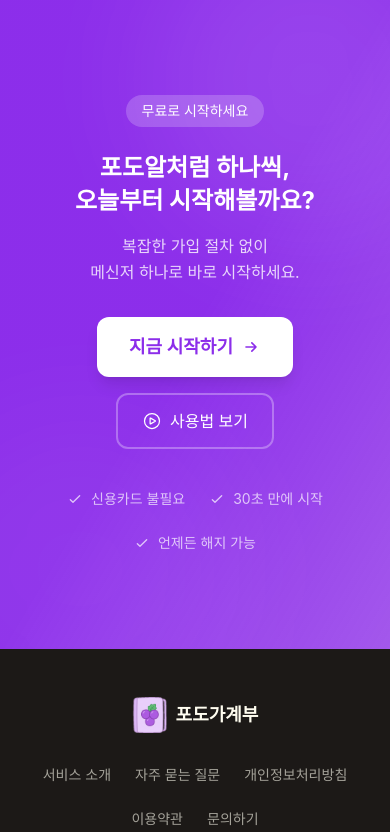
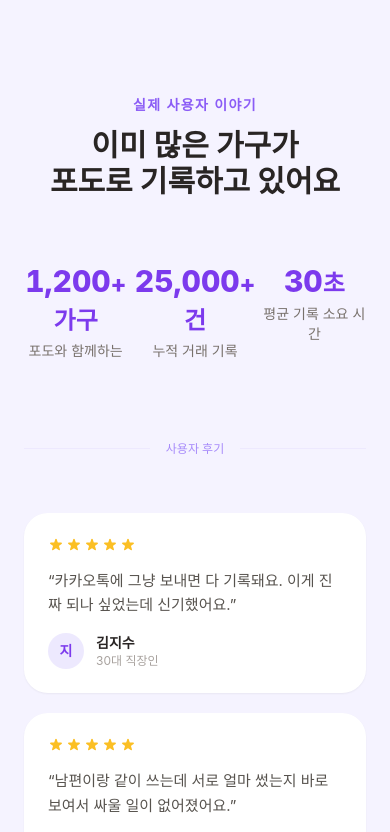
Before and after one commit to YYong91/podo-budget, a Next.js app: page / in a window 390 px wide. Shown: the part 5880-6712 px from the top of the page. Built offline with nearby package versions, Linux system fonts and the light colour scheme; a web font is replaced by a local one.

Commit message:
feat: add SocialProofSection with scroll-triggered animation
Introduce new section with scroll-based flag and count-up animation.

Co-authored-by: Seungyong Kim <66111244+YYong91@users.noreply.github.com>

```diff
--- a/app/page.tsx
+++ b/app/page.tsx
@@ -4,6 +4,7 @@ import { MessengerSection } from "@/components/landing/messenger-section"
 import { SharedSection } from "@/components/landing/shared-section"
 import { InsightsSection } from "@/components/landing/insights-section"
 import { FeaturesSection } from "@/components/landing/features-section"
+import { SocialProofSection } from "@/components/landing/social-proof-section"
 import { CTAFooter } from "@/components/landing/cta-footer"
 
 export default function LandingPage() {
@@ -15,6 +16,7 @@ export default function LandingPage() {
       <SharedSection />
       <InsightsSection />
       <FeaturesSection />
+      <SocialProofSection />
       <CTAFooter />
     </main>
   )
--- /dev/null
+++ b/components/landing/social-proof-section.tsx
@@ -0,0 +1,182 @@
+"use client"
+
+import { useEffect, useRef, useState } from "react"
+
+function useCountUp(target: number, duration = 2000, started = false) {
+  const [value, setValue] = useState(0)
+
+  useEffect(() => {
+    if (!started) return
+    setValue(0)
+    const startTime = performance.now()
+
+    const tick = (now: number) => {
+      const elapsed = now - startTime
+      const progress = Math.min(elapsed / duration, 1)
+      // easeOut cubic
+      const eased = 1 - Math.pow(1 - progress, 3)
+      setValue(Math.floor(eased * target))
+      if (progress < 1) requestAnimationFrame(tick)
+    }
+
+    requestAnimationFrame(tick)
+  }, [started, target, duration])
+
+  return value
+}
+
+const stats = [
+  { value: 1200, suffix: "+ 가구", label: "포도와 함께하는" },
+  { value: 25000, suffix: "+ 건", label: "누적 거래 기록" },
+  { value: 30, suffix: "초", label: "평균 기록 소요 시간" },
+]
+
+const reviews = [
+  {
+    name: "김지수",
+    role: "30대 직장인",
+    comment: "카카오톡에 그냥 보내면 다 기록돼요. 이게 진짜 되나 싶었는데 신기했어요.",
+    stars: 5,
+    avatar: "지",
+    avatarBg: "bg-violet-100 text-violet-600",
+  },
+  {
+    name: "박민준",
+    role: "신혼부부",
+    comment: "남편이랑 같이 쓰는데 서로 얼마 썼는지 바로 보여서 싸울 일이 없어졌어요.",
+    stars: 5,
+    avatar: "민",
+    avatarBg: "bg-emerald-100 text-emerald-600",
+  },
+  {
+    name: "이서연",
+    role: "대학원생",
+    comment: "월말에 '이번달 어디다 썼지?'가 사라졌어요. 30초도 안 걸려요.",
+    stars: 5,
+    avatar: "서",
+    avatarBg: "bg-amber-100 text-amber-600",
+  },
+]
+
+export function SocialProofSection() {
+  const sectionRef = useRef<HTMLDivElement>(null)
+  const [inView, setInView] = useState(false)
+
+  useEffect(() => {
+    const el = sectionRef.current
+    if (!el) return
+    const observer = new IntersectionObserver(
+      ([entry]) => {
+        if (entry.isIntersecting) {
+          setInView(true)
+          observer.disconnect()
+        }
+      },
+      { threshold: 0.25 }
+    )
+    observer.observe(el)
+    return () => observer.disconnect()
+  }, [])
+
+  const count0 = useCountUp(stats[0].value, 2000, inView)
+  const count1 = useCountUp(stats[1].value, 2000, inView)
+  const count2 = useCountUp(stats[2].value, 1600, inView)
+
+  const counts = [count0, count1, count2]
+
+  return (
+    <section
+      ref={sectionRef}
+      className="w-full bg-violet-50 py-24"
+    >
+      <div className="mx-auto max-w-5xl px-6">
+
+        {/* Heading */}
+        <div
+          className="mb-16 text-center"
+          style={{
+            opacity: inView ? 1 : 0,
+            transform: inView ? "translateY(0)" : "translateY(24px)",
+            transition: "opacity 0.6s ease-out, transform 0.6s ease-out",
+          }}
+        >
+          <p className="mb-3 text-sm font-semibold uppercase tracking-widest text-violet-500">
+            실제 사용자 이야기
+          </p>
+          <h2 className="text-3xl font-bold text-stone-800 sm:text-4xl">
+            이미 많은 가구가<br className="sm:hidden" /> 포도로 기록하고 있어요
+          </h2>
+        </div>
+
+        {/* Stats */}
+        <div className="mb-20 grid grid-cols-3 gap-4 sm:gap-8">
+          {stats.map((stat, i) => (
+            <div
+              key={i}
+              className="flex flex-col items-center gap-1 text-center"
+              style={{
+                opacity: inView ? 1 : 0,
+                transform: inView ? "translateY(0)" : "translateY(20px)",
+                transition: `opacity 0.6s ease-out ${i * 0.1}s, transform 0.6s ease-out ${i * 0.1}s`,
+              }}
+            >
+              <span className="text-3xl font-extrabold tabular-nums text-violet-600 sm:text-5xl">
+                {counts[i].toLocaleString("ko-KR")}
+                <span className="text-2xl sm:text-3xl">{stat.suffix}</span>
+              </span>
+              <span className="text-sm text-stone-500 sm:text-base">{stat.label}</span>
+            </div>
+          ))}
+        </div>
+
+        {/* Divider */}
+        <div className="mb-14 flex items-center gap-4">
+          <div className="h-px flex-1 bg-violet-100" />
+          <span className="text-xs font-medium text-violet-400">사용자 후기</span>
+          <div className="h-px flex-1 bg-violet-100" />
+        </div>
+
+        {/* Review cards */}
+        <div className="grid grid-cols-1 gap-5 sm:grid-cols-3">
+          {reviews.map((review, i) => (
+            <div
+              key={i}
+              className="flex flex-col gap-4 rounded-3xl bg-white p-6 shadow-sm"
+              style={{
+                opacity: inView ? 1 : 0,
+                transform: inView ? "translateY(0)" : "translateY(28px)",
+                transition: `opacity 0.6s ease-out ${0.3 + i * 0.12}s, transform 0.6s ease-out ${0.3 + i * 0.12}s`,
+              }}
+            >
+              {/* Stars */}
+              <div className="flex gap-0.5">
+                {Array.from({ length: review.stars }).map((_, s) => (
+                  <svg key={s} viewBox="0 0 20 20" fill="currentColor" className="h-4 w-4 text-amber-400">
+                    <path d="M9.049 2.927c.3-.921 1.603-.921 1.902 0l1.07 3.292a1 1 0 00.95.69h3.462c.969 0 1.371 1.24.588 1.81l-2.8 2.034a1 1 0 00-.364 1.118l1.07 3.292c.3.921-.755 1.688-1.54 1.118l-2.8-2.034a1 1 0 00-1.175 0l-2.8 2.034c-.784.57-1.838-.197-1.539-1.118l1.07-3.292a1 1 0 00-.364-1.118L2.98 8.72c-.783-.57-.38-1.81.588-1.81h3.461a1 1 0 00.951-.69l1.07-3.292z" />
+                  </svg>
+                ))}
+              </div>
+
+              {/* Comment */}
+              <p className="flex-1 text-[15px] leading-relaxed text-stone-600">
+                &ldquo;{review.comment}&rdquo;
+              </p>
+
+              {/* Author */}
+              <div className="flex items-center gap-3">
+                <div className={`flex h-9 w-9 items-center justify-center rounded-full text-sm font-bold ${review.avatarBg}`}>
+                  {review.avatar}
+                </div>
+                <div>
+                  <p className="text-sm font-semibold text-stone-800">{review.name}</p>
+                  <p className="text-xs text-stone-400">{review.role}</p>
+                </div>
+              </div>
+            </div>
+          ))}
+        </div>
+
+      </div>
+    </section>
+  )
+}
```
